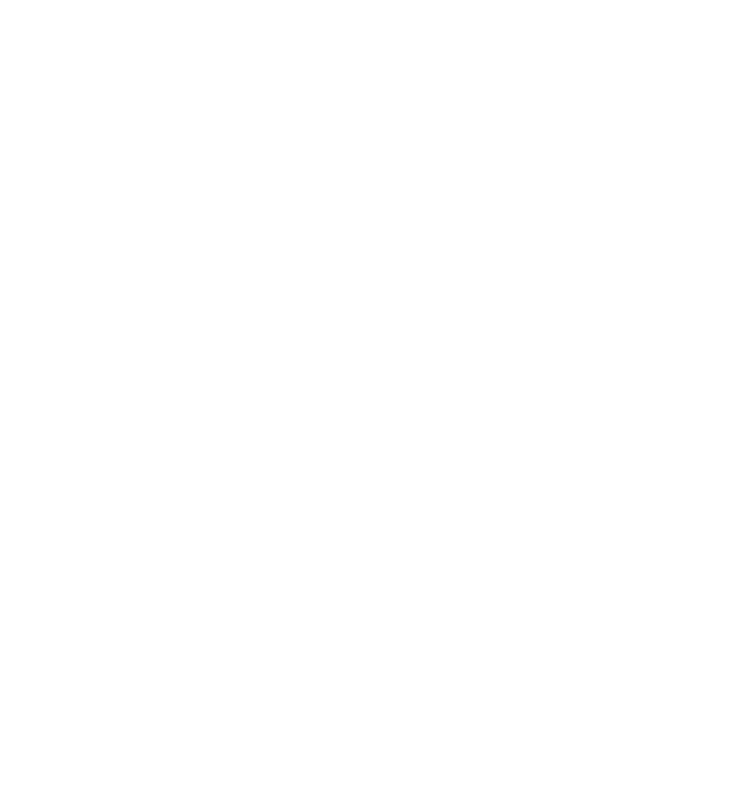
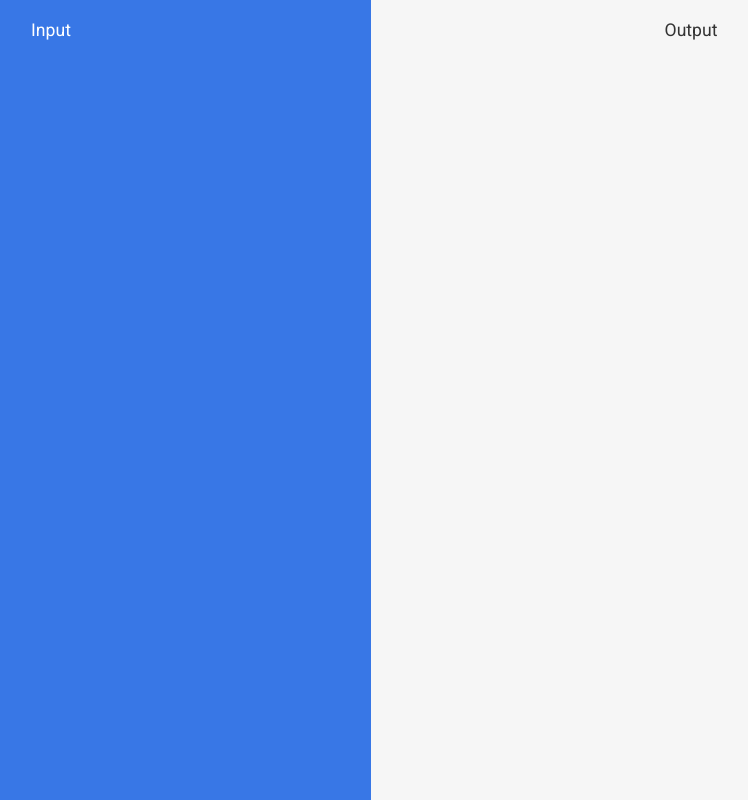
Before and after one commit to chetko/Caesar-cipher, a plain HTML site: page index.html in a window 1280 px wide. Shown: the whole page, without its empty margins (269-1017 px from the left). Drawn offline with Linux system fonts and the light colour scheme.

Commit message:
Make basic markup

```diff
--- a/index.html
+++ b/index.html
@@ -8,7 +8,13 @@
     <link rel="stylesheet" href="style.css">
 </head>
 <body>
-
+    <div class="caption -input" data-text="Input">
+        <textarea class="message -input"></textarea>
+    </div>
+    <div class="caption -output" data-text="Output">
+        <textarea class="message -output" readonly></textarea>
+    </div>
+    <!-- JS -->
     <script src="scripts/main.js"></script>
 </body>
 </html>
--- a/style.css
+++ b/style.css
@@ -26,6 +26,82 @@ body {
     margin: 0;
     display: flex;
 
+    flex-direction: row;
+
     font-family: 'Roboto', sans-serif;
     font-size: 100%;
 }
+
+@media screen and (max-aspect-ratio: 13/9) {
+    body {
+        flex-direction: column;
+    }
+}
+
+
+/* I/O */
+
+.caption {
+    position: relative;
+
+    flex-grow: 1;
+}
+
+@media screen and (max-aspect-ratio: 13/9) {
+    .caption {
+        flex-basis: 50%;
+    }
+}
+
+.caption.-input {
+    color: var(--text-white);
+}
+
+.caption.-output {
+    color: var(--text-grey-dark);
+}
+
+.caption::before {
+    content: attr(data-text);
+
+    position: absolute;
+    top: 20px;
+    left: 50%;
+    transform: translate(-50%, 0);
+
+    font-size: 1.1em;
+}
+
+@media screen and (max-aspect-ratio: 13/9) {
+    .caption::before {
+        left: inherit;
+        right: 20px;
+        transform: none;
+    }
+}
+
+.message {
+    display: block;
+    width: 100%;
+    height: 100%;
+    padding: 60px 20px 20px;
+
+    font-family: 'Roboto', sans-serif;
+    font-size: 1em;
+
+    resize: none;
+    outline: none;
+    border: none;
+}
+
+.message.-input {
+    color: var(--text-white);
+
+    background-color: var(--bg-blue);
+}
+
+.message.-output {
+    color: var(--text-grey-dark);
+
+    background-color: var(--bg-grey-light);
+}
```
